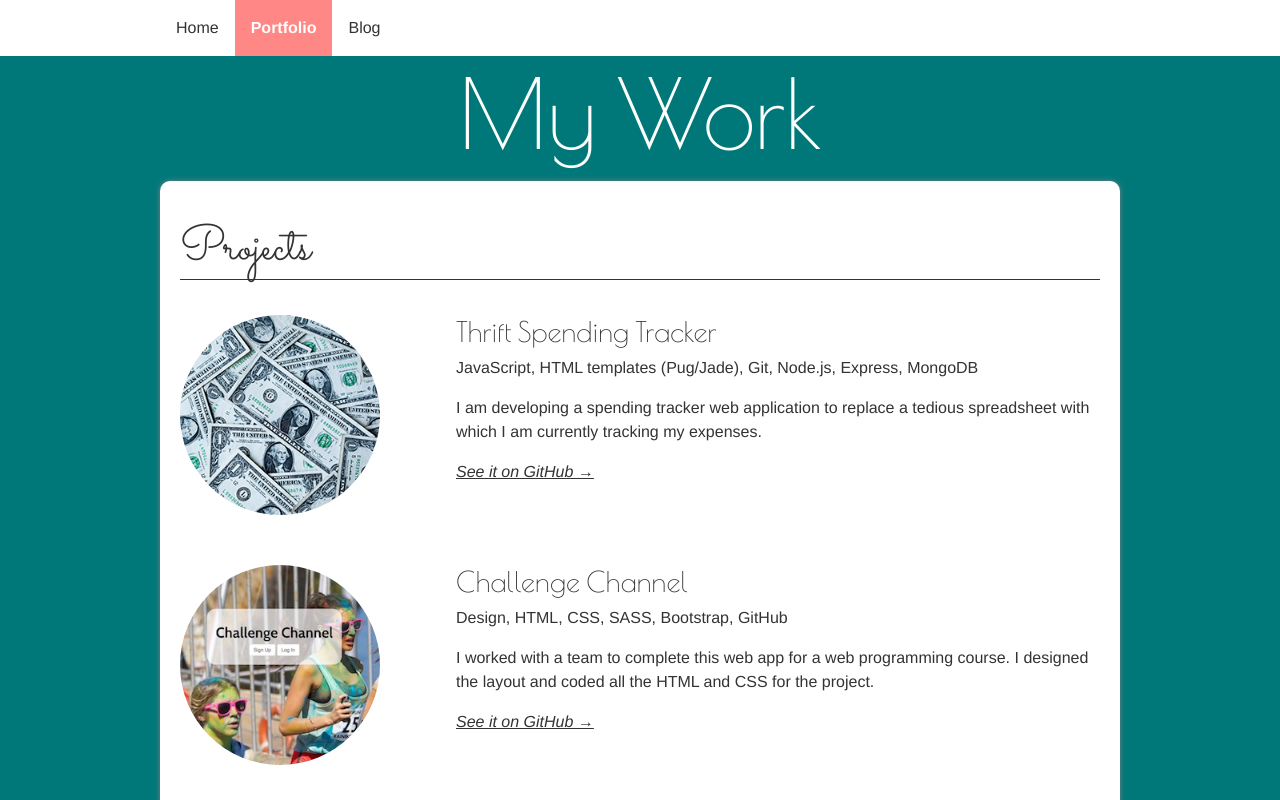
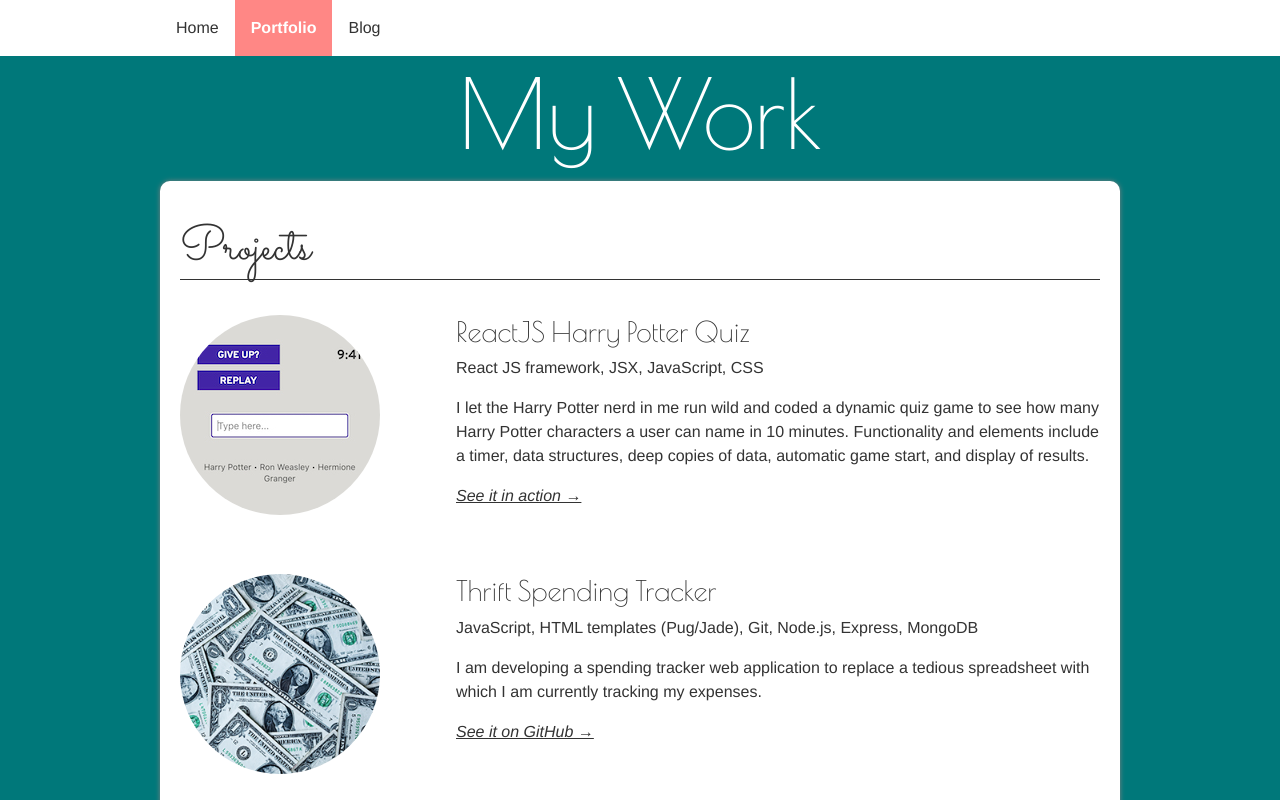
Before and after one commit to smwarsh/stephwarsh1, a React (Create React App) app: page /portfolio in a window 1280 px wide. Shown: the top 800 px of the page. Built offline with nearby package versions, Linux system fonts and the light colour scheme.

Commit message:
Add Potter Name Game to portfolio page

```diff
--- a/src/components/Portfolio/Portfolio.css
+++ b/src/components/Portfolio/Portfolio.css
@@ -13,6 +13,11 @@
 .subp.portfolio .work-item .description {
   width: 90%;
   padding-left: 24px;
+}
+
+.subp.portfolio .work-item.potter .graphic {
+  background-image: url('../../img/portfolio/potter-quiz.jpg');
+  background-position-x: 5%;
 }
 
 .subp.portfolio .work-item.thrift .graphic {
--- a/src/components/Portfolio/Portfolio.js
+++ b/src/components/Portfolio/Portfolio.js
@@ -2,6 +2,7 @@ import React from 'react';
 import './Portfolio.css';
 
 // images
+import projPotter from '../../img/portfolio/potter-quiz.jpg';
 import projThrift from '../../img/portfolio/dollars_sm.jpg';
 import projChallengeChannel from '../../img/portfolio/challengechannel_sm.jpg';
 import devGTO from '../../img/portfolio/gto-logo.png';
@@ -18,6 +19,23 @@ const Portfolio = () => {
           <div className="white-bg">
 
             <h2>Projects</h2>
+
+            <div className="work-item potter">
+              <div className="graphic">&nbsp;</div>
+              <div className="image">
+                <a href="https://potternamegame.herokuapp.com/" target="_blank" rel="noopener noreferrer">
+                  <img src={projPotter} alt="ReactJS Harry Potter quiz game screenshot" />
+                </a>
+              </div>
+              <div className="description">
+                <h3>ReactJS Harry Potter Quiz</h3>
+                <p>React JS framework, JSX, JavaScript, CSS</p>
+                <p>I let the Harry Potter nerd in me run wild and coded a dynamic quiz game to see how many Harry Potter characters a user can name in 10 minutes. Functionality and elements include a timer, data structures, deep copies of data, automatic game start, and display of results.</p>
+                <p className="click">
+                  <a href="https://potternamegame.herokuapp.com/" target="_blank" rel="noopener noreferrer">See it in action &#8594;</a>
+                </p>
+              </div>{/* .description */}
+            </div>{/* .work-item */}
 
             <div className="work-item thrift">
               <div className="graphic">&nbsp;</div>
```
Also changed, not shown: src/img/portfolio/potter-quiz.jpg (added).
